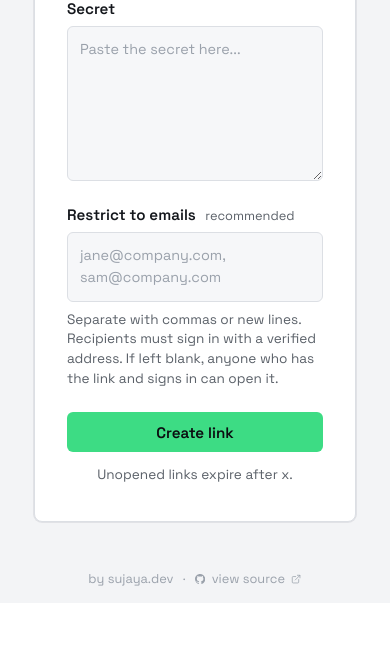
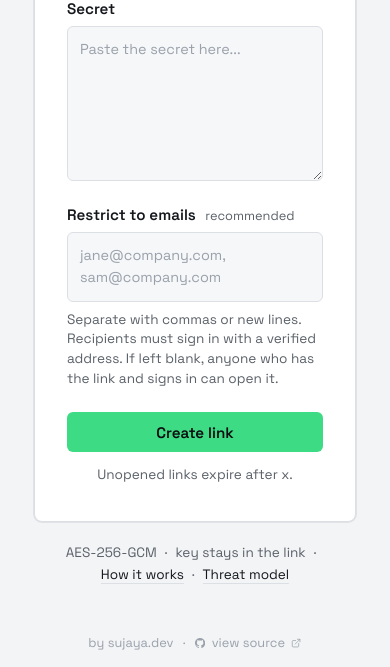
Before and after one commit to sujayamindev/secret-share-tool, a FastAPI app: template app/templates/create.html in a window 390 px wide. Shown: the part 326-993 px from the top of the page. Before the commit the page ends 912 px from the top, so only its background shows below. Run offline with FastAPI, Linux system fonts and the light colour scheme; the template is opened without the code that fills it: most values are stand-ins (such as "Sample title", 1, 10 or a date in 2020); parts of the project's set-up code (start-up, migrations or seed data) failed here and were passed over.

Commit message:
feat(create): surface the engineering under the form
A line under the card names the cipher and where the key lives, and
links to the README's 'How it works' and 'Threat model' sections, so a
reader can check the lede's claim. Phrases are kept whole and the line
breaks only between items, so it wraps cleanly on phones.

```diff
--- a/app/static/style.css
+++ b/app/static/style.css
@@ -259,6 +259,11 @@ h1 + p {
   font-size: 0.85rem;
 }
 
+/* Keeps short phrases such as "24 hours" from breaking across lines. */
+.nowrap {
+  white-space: nowrap;
+}
+
 .warning {
   background: var(--warning-bg);
   border-left: 3px solid var(--warning-border);
@@ -465,6 +470,32 @@ a.text-link:hover {
   color: var(--accent-ink);
 }
 
+.tech-line {
+  margin: 1.25rem 0 0;
+  max-width: 480px;
+  font-size: 0.85rem;
+  line-height: 1.6;
+  color: var(--muted);
+  text-align: center;
+}
+
+.tech-sep {
+  margin: 0 0.5rem;
+}
+
+.tech-line a {
+  white-space: nowrap;
+  color: var(--text);
+  text-decoration: none;
+  border-bottom: 1px solid var(--border);
+  transition: color 0.15s, border-color 0.15s;
+}
+
+.tech-line a:hover {
+  color: var(--accent-text);
+  border-bottom-color: var(--accent-text);
+}
+
 /* In normal flow, not fixed: a fixed footer covered the form's button on
    short (phone) screens. The card's auto margins still push it to the
    bottom of the viewport when the page is shorter than the screen. */
--- a/app/templates/create.html
+++ b/app/templates/create.html
@@ -48,12 +48,12 @@
             <small class="muted small">Separate with commas or new lines. Recipients must sign in with a verified address. If left blank, anyone who has the link and signs in can open it.</small>
           </div>
           <button type="submit" id="create-btn">Create link</button>
-          <p class="muted small form-note">Unopened links expire after {{ secret_lifetime }}.</p>
+          <p class="muted small form-note">Unopened links expire after <span class="nowrap">{{ secret_lifetime }}</span>.</p>
         </form>
       </div>
       <div id="result-view" hidden>
         <h1>Your share link is ready</h1>
-        <p class="muted">It works once and expires in {{ secret_lifetime }} if no one opens it. The recipient signs in before the secret unlocks.</p>
+        <p class="muted">It works once and expires in <span class="nowrap">{{ secret_lifetime }}</span> if no one opens it. The recipient signs in before the secret unlocks.</p>
         <div class="copy-row">
           <code class="share-url" id="share-url"></code>
           <button class="copy-btn" id="copy-btn" type="button">Copy</button>
@@ -63,6 +63,11 @@
       </div>
     </div>
   </main>
+  <!-- The specifics behind the lede, for readers who want to check the
+       claim: each link goes to the README section that explains it. -->
+  <p class="tech-line">
+    <span class="nowrap">AES-256-GCM</span><span class="tech-sep" aria-hidden="true">&middot;</span><wbr><span class="nowrap">key stays in the link</span><span class="tech-sep" aria-hidden="true">&middot;</span><wbr><a href="https://github.com/sujayamindev/secret-share-tool#how-it-works" target="_blank" rel="noopener noreferrer">How it works</a><span class="tech-sep" aria-hidden="true">&middot;</span><wbr><a href="https://github.com/sujayamindev/secret-share-tool#threat-model" target="_blank" rel="noopener noreferrer">Threat model</a>
+  </p>
   <footer class="site-footer">
     <a href="https://sujaya.dev" target="_blank" rel="noopener noreferrer">by sujaya.dev</a>
     <span class="footer-sep" aria-hidden="true">&middot;</span>
```
Also changed, not shown: tests/test_secrets.py (+3 -1 lines).
